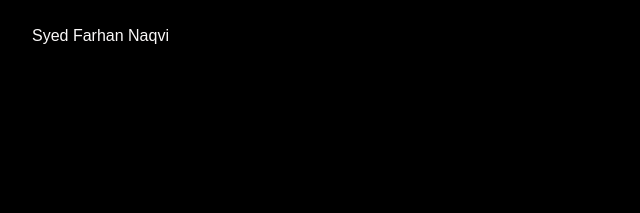
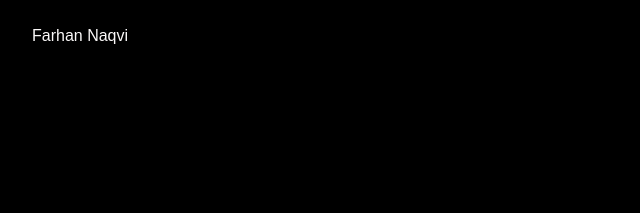
Before and after one commit to farhan-naqvi/personal_portfolio, a plain HTML site: page index.html in a window 1280 px wide. Shown: the top 213 px of the page, 96-736 px from the left. Drawn offline with nearby package versions, Linux system fonts and the light colour scheme.

Commit message:
name change

```diff
--- a/index.html
+++ b/index.html
@@ -27,7 +27,7 @@
     <!-- ====  HEADER ===== -->
     <header class="l-header" id="header">
         <nav class="nav bd-container">
-            <a href="#" class="nav__logo">Syed Farhan Naqvi</a>
+            <a href="#" class="nav__logo">Farhan Naqvi</a>
 
             <div class="nav__menu" id="nav-menu">
                 <ul class="nav__list">
```
